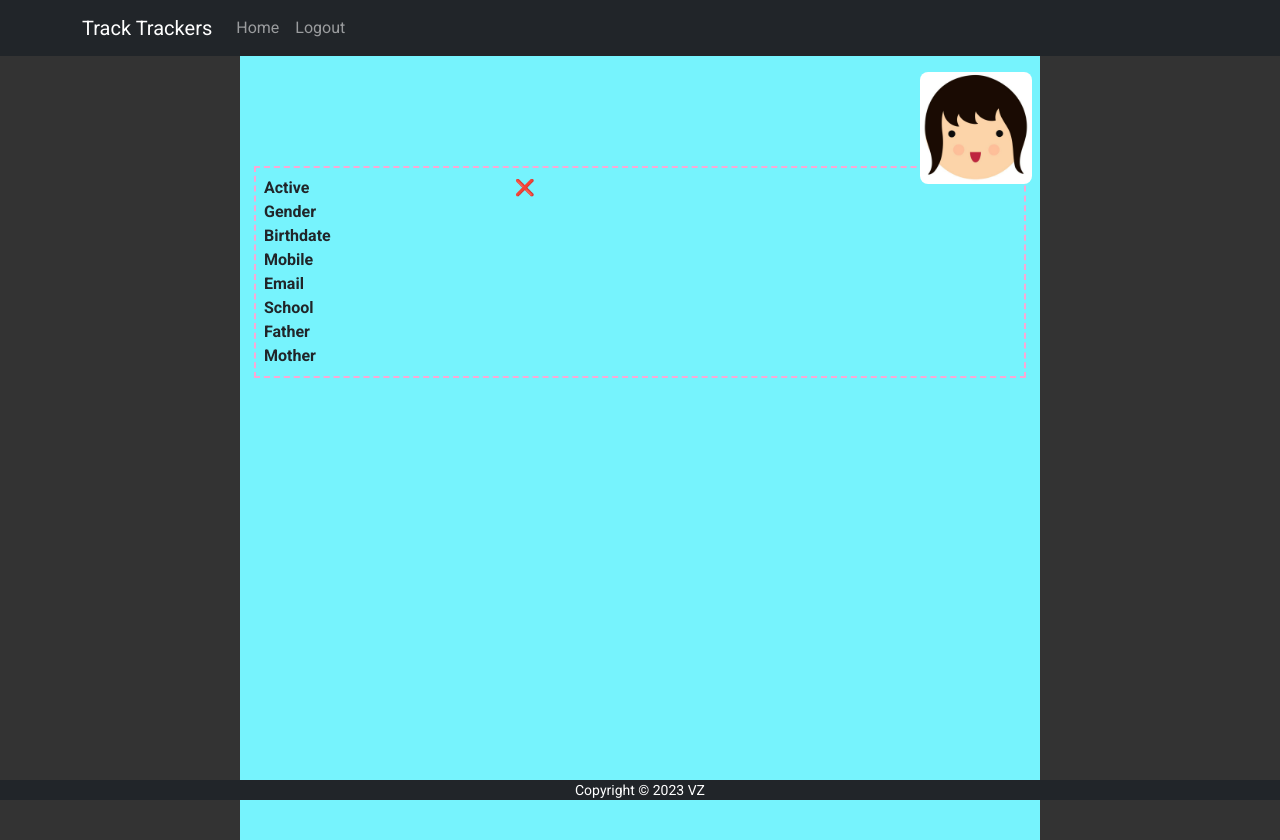
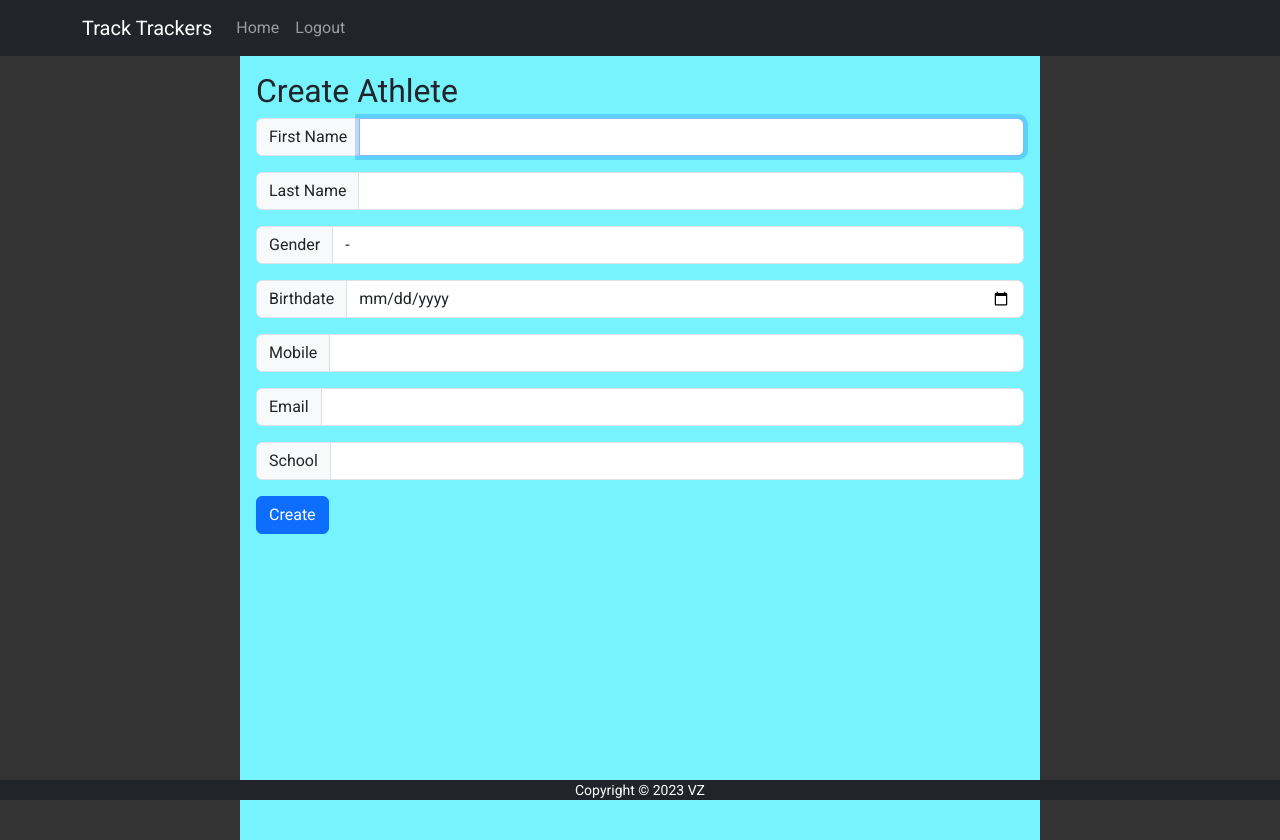
Before and after one commit to sawfiz/tt-admin, a React (Vite) app: page /athlete/new in a window 1280 px wide. Built offline with nearby package versions, Linux system fonts and the light colour scheme; no server answers.

Commit message:
Add AthleteForm to create athletes

```diff
--- a/src/components/athlete/AthleteForm.jsx
+++ b/src/components/athlete/AthleteForm.jsx
@@ -1,5 +1,141 @@
-import React from 'react';
+import React, { useState } from 'react';
 
-export default function AthleteForm() {
-  return <div>AthleteForm</div>;
-}
+import { postData } from '../../util/apiServices';
+
+import { Button, Form, InputGroup } from 'react-bootstrap';
+
+const AthleteForm = ({ title, athlete }) => {
+  const [formData, setFormData] = useState({
+    first_name: '',
+    last_name: '',
+    gender: '',
+    birthdate: '',
+    father: '',
+    mother: '',
+    mobile: '',
+    email: '',
+    school: '',
+    active: true,
+    photoUrl: '',
+  });
+
+  const handleChange = (event) => {
+    const { name, value } = event.target;
+    setFormData({
+      ...formData,
+      [name]: value,
+    });
+  };
+
+  const handleSubmit = async (event) => {
+    event.preventDefault();
+    if (athlete) {
+      // Logic for updating an existing athlete
+      // Replace this with your actual update logic
+    } else {
+      // Logic for creating a new athlete
+      console.log('Perform POST request:', formData);
+      try {
+        const createdAthlete = await postData('/api/athlete/create', formData);
+        console.log('Athlete created successfully:', createdAthlete);
+
+        // Handle success, reset form, or navigate to a different page
+      } catch (error) {
+        // Handle error state or show an error message to the user
+      }
+      // Replace this with your actual create logic
+    }
+  };
+
+  return (
+    <main>
+      <Form onSubmit={handleSubmit}>
+        {/* Input fields */}
+        <h2>{title} Athlete</h2>
+
+        <InputGroup className="mb-3">
+          <InputGroup.Text>First Name</InputGroup.Text>
+          <Form.Control
+            type="text"
+            name="first_name"
+            value={formData.first_name}
+            onChange={handleChange}
+            required
+            autoFocus
+          />
+        </InputGroup>
+
+        <InputGroup className="mb-3">
+          <InputGroup.Text>Last Name</InputGroup.Text>
+          <Form.Control
+            type="text"
+            name="last_name"
+            value={formData.last_name}
+            onChange={handleChange}
+            required
+          />
+        </InputGroup>
+
+        <InputGroup className="mb-3">
+          <InputGroup.Text>Gender</InputGroup.Text>
+          <Form.Control
+            as="select"
+            name="gender"
+            value={formData.gender}
+            onChange={handleChange}
+            required
+          >
+            <option value="">-</option>
+            <option value="male">Male</option>
+            <option value="female">Female</option>
+          </Form.Control>
+        </InputGroup>
+
+        <InputGroup className="mb-3">
+          <InputGroup.Text id="birthdate">Birthdate</InputGroup.Text>
+          <Form.Control
+            type="date"
+            name="birthdate"
+            value={formData.birthdate}
+            onChange={handleChange}
+            required
+          />
+        </InputGroup>
+
+        <InputGroup className="mb-3">
+          <InputGroup.Text id="mobile">Mobile</InputGroup.Text>
+          <Form.Control
+            type="text"
+            name="mobile"
+            value={formData.mobile}
+            onChange={handleChange}
+          />
+        </InputGroup>
+
+        <InputGroup className="mb-3">
+          <InputGroup.Text id="email">Email</InputGroup.Text>
+          <Form.Control
+            type="email"
+            name="email"
+            value={formData.email}
+            onChange={handleChange}
+          />
+        </InputGroup>
+
+        <InputGroup className="mb-3">
+          <InputGroup.Text id="school">School</InputGroup.Text>
+          <Form.Control
+            type="text"
+            name="school"
+            value={formData.school}
+            onChange={handleChange}
+          />
+        </InputGroup>
+
+        <Button type="submit">{title}</Button>
+      </Form>
+    </main>
+  );
+};
+
+export default AthleteForm;
--- a/src/components/athlete/ManageAthletes.jsx
+++ b/src/components/athlete/ManageAthletes.jsx
@@ -1,5 +1,6 @@
 // Libraries
 import React, { useContext, useEffect, useState } from 'react';
+import { Link } from 'react-router-dom';
 
 // Components
 import AthleteList from './AthleteList';
@@ -8,14 +9,12 @@ import AthleteList from './AthleteList';
 import Button from 'react-bootstrap/esm/Button';
 
 const ManageAthletes = () => {
-
   return (
     <main>
       <h2>Manage Athletes</h2>
-      <Button style={{ margin: '1rem 0' }}>
-
-      </Button>
-      {/* <Link to="/athletes/new">Add New Athlete</Link> */}
+      <Link to="/athlete/new">
+        <Button style={{ margin: '1rem 0' }}>Add Athlete</Button>
+      </Link>
       <AthleteList />
     </main>
   );
--- a/src/routing/Router.jsx
+++ b/src/routing/Router.jsx
@@ -14,12 +14,24 @@ import Admin from '../pages/admin/Admin';
 
 import ManageAthletes from '../components/athlete/ManageAthletes';
 import AthleteDetails from '../components/athlete/AthleteDetails';
+import AthleteForm from '../components/athlete/AthleteForm';
 
 const routes = createRoutesFromElements(
   <Route path="/" element={<RootLayout />}>
     <Route index element={<Home />} />
     <Route path="/manage-athletes" element={<ManageAthletes />} />
 
+    {/*Create a new athlete */}
+    <Route
+      path="/athlete/new"
+      element={<AthleteForm title="Create" />}
+    />
+    {/* Update an exiting athlete */}
+    <Route
+      path="/athlete/update/:id"
+      element={<AthleteForm title="Update" />}
+    />
+    {/* Display athlete detales */}
     <Route path="/athlete/:id" element={<AthleteDetails />} />
 
     <Route path="/admin" element={<Admin />} />
--- a/src/util/apiServices.jsx
+++ b/src/util/apiServices.jsx
@@ -1,11 +1,11 @@
 // Vite handles .env differently from create-react-app
 const BASE_URL = import.meta.env.VITE_BASE_URL // Set the base URL
 
-export const fetchData = async (endpoint, setData, setLoading, dataKey = null) => {
+export const fetchData = async (path, setData, setLoading, dataKey = null) => {
   try {
     setLoading(true);
 
-    const response = await fetch(`${BASE_URL}/${endpoint}`);
+    const response = await fetch(`${BASE_URL}/${path}`);
     const result = await response.json();
     // Check for a specific data key
     const data = dataKey ? result[dataKey] : result;
@@ -17,3 +17,26 @@ export const fetchData = async (endpoint, setData, setLoading, dataKey = null) =
     throw error; // Re-throw the error for handling in components if needed
   }
 };
+
+export const postData = async (path, data) => {
+  try {
+    const response = await fetch(`${BASE_URL}${path}`, {
+      method: 'POST',
+      headers: {
+        'Content-Type': 'application/json',
+      },
+      body: JSON.stringify(data),
+    });
+
+    if (!response.ok) {
+      throw new Error('Failed to POST data.');
+    }
+
+    const result = await response.json();
+    return result;
+
+  } catch (error) {
+    console.error('Error POST data:', error);
+    throw new Error('Failed to POST data.');
+  }
+};
```
